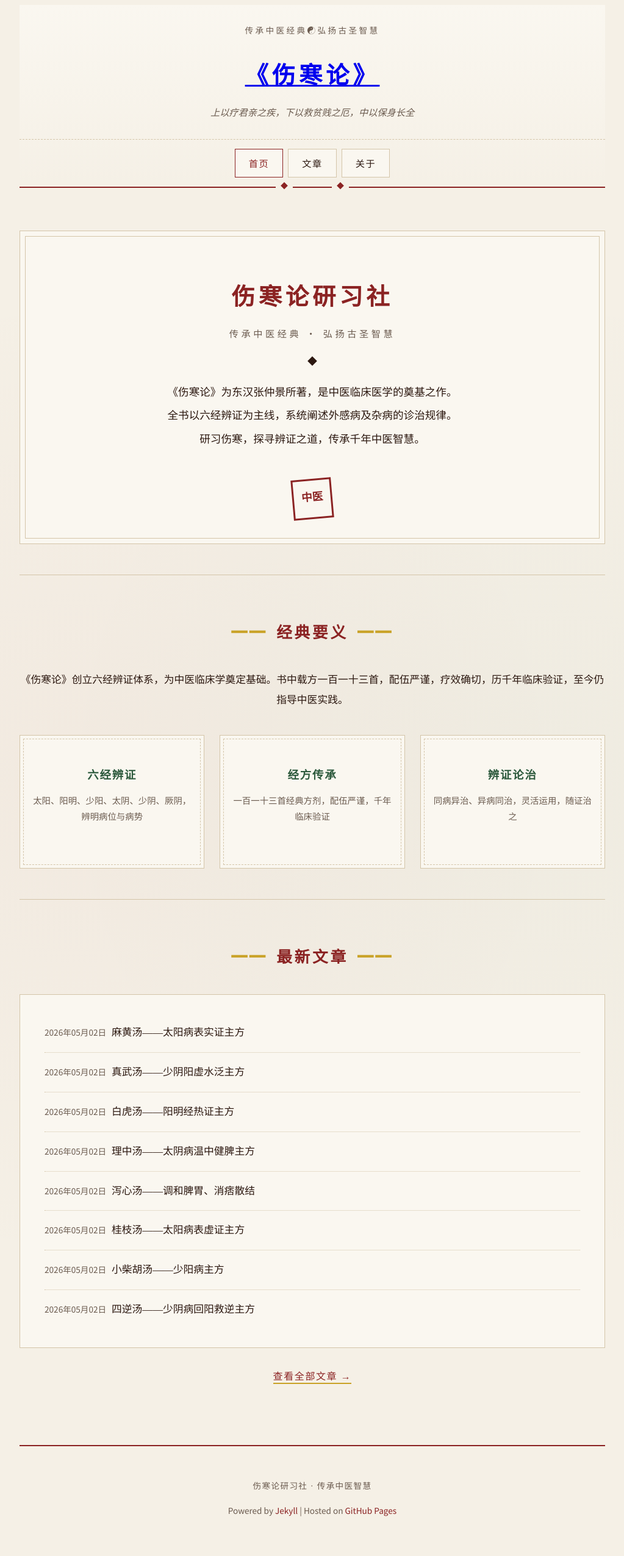
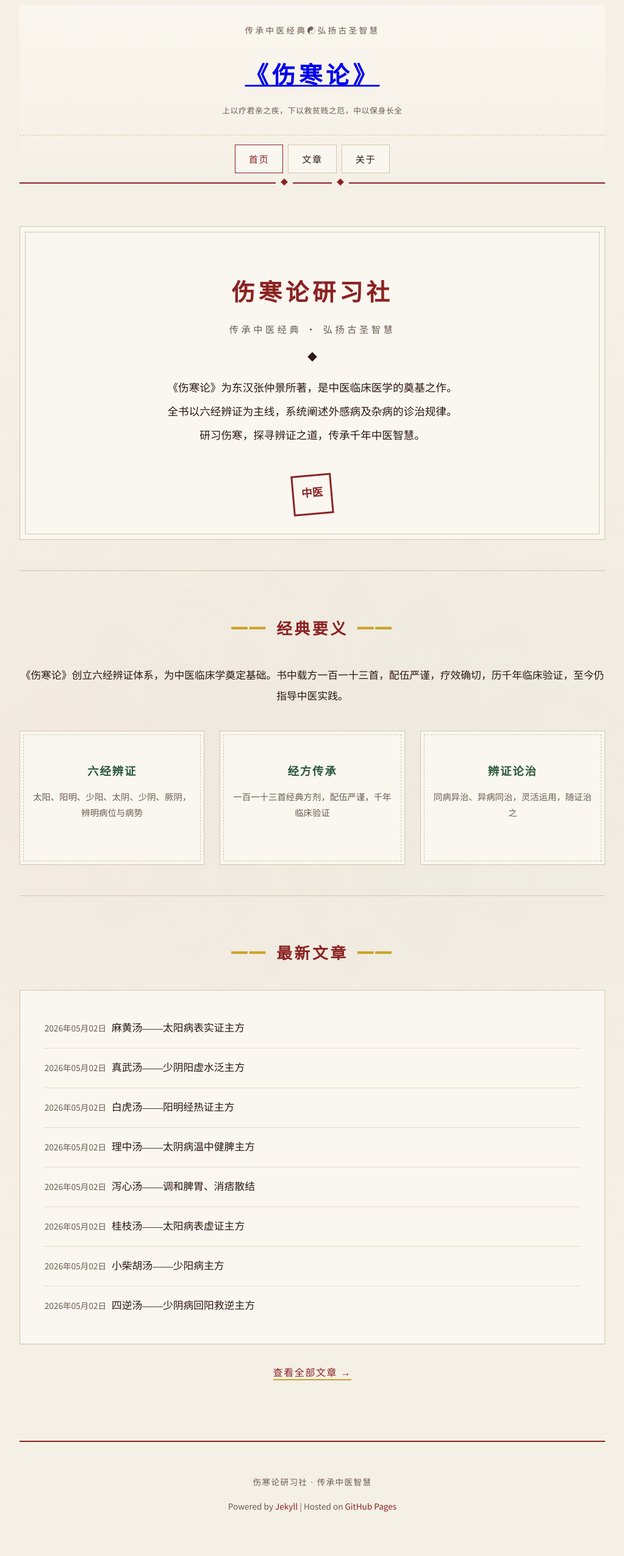
Before and after one commit to ME888888/sm, a Jekyll site: the page built from index.html, in a window 1280 px wide. Shown: the whole page at 61% size, without its empty margins (128-1151 px from the left). Built offline with Jekyll 4.4.1, drawn with Linux system fonts in a browser that asks for light colours.

Commit message:
缩小并更换刊头副标语字体

```diff
--- a/assets/css/style.css
+++ b/assets/css/style.css
@@ -77,11 +77,12 @@ body {
 }
 
 .description {
-  font-family: var(--serif);
-  font-size: 0.95rem;
+  font-family: var(--sans);
+  font-size: 0.8rem;
   color: var(--muted);
-  margin-top: 10px;
-  font-style: italic;
+  margin-top: 8px;
+  font-style: normal;
+  letter-spacing: 0.05em;
 }
 
 .nav {
```
